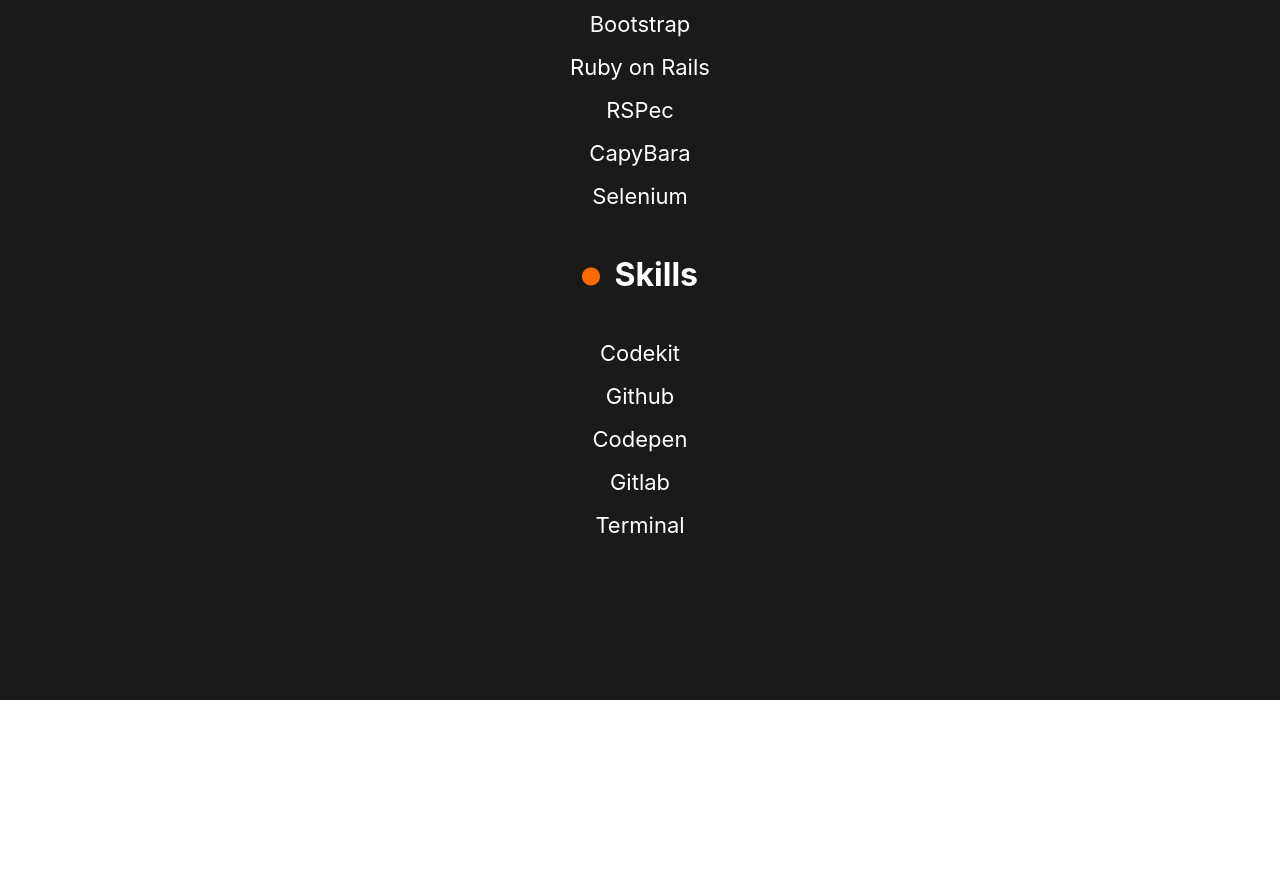
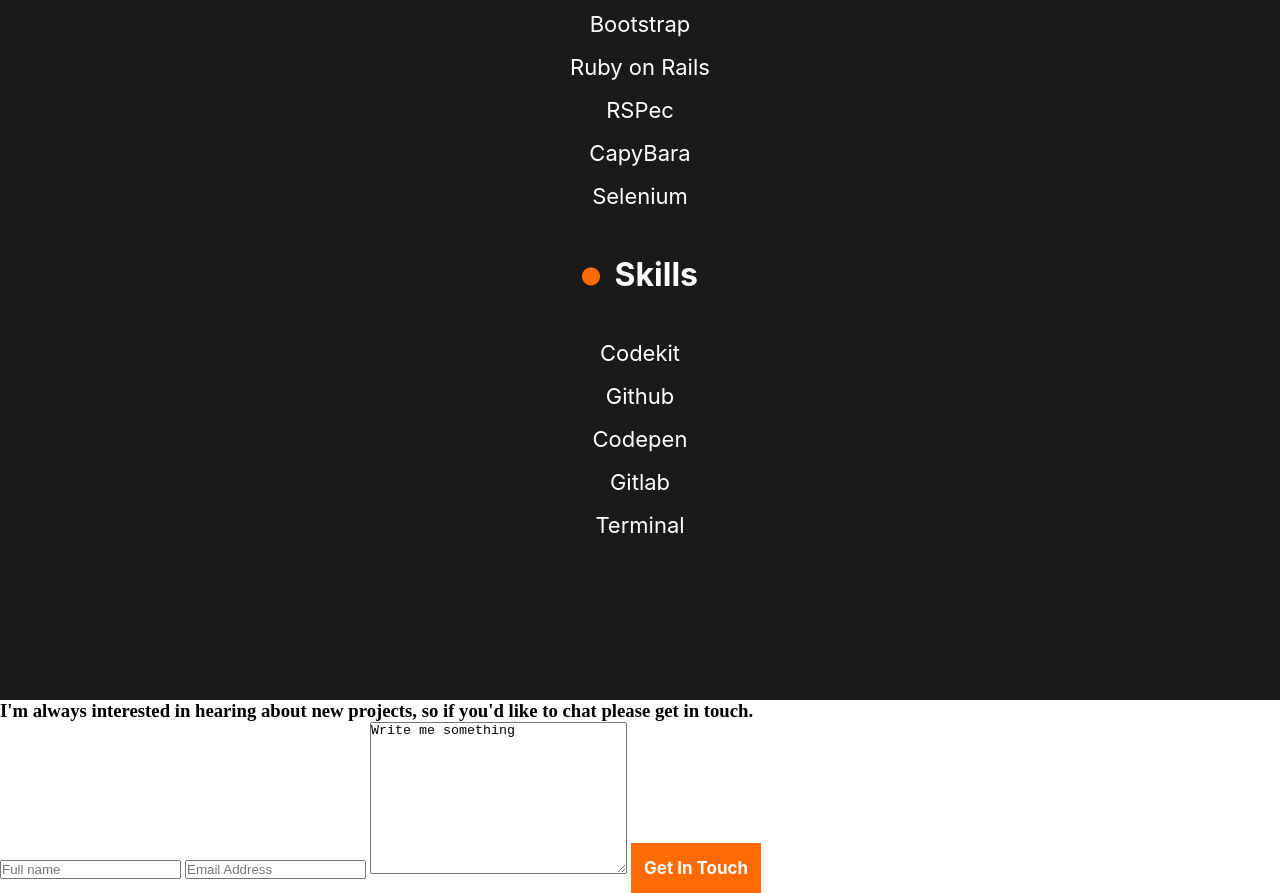
Before and after one commit to maryam0007/Portfolio-setup-and-mobile-first, a website: page index.html in a window 1280 px wide. Shown: the part 4568-5461 px from the top of the page. Before the commit the page ends 5268 px from the top, so only its background shows below. Drawn offline with Linux system fonts and the light colour scheme.

Commit message:
Added contacts section html

```diff
--- a/index.html
+++ b/index.html
@@ -211,5 +211,34 @@
           </li>
         </ul>
       </section>
+      <section class="contact-form">
+        <h3 class="contact-text">I'm always interested in hearing about new projects, so if you'd like to chat please get in touch.</h3>
+        <form class="form" action="https://formspree.io/f/{form_id}" method="post">
+          <input class="input-text" type="text" placeholder="Full name" maxlength="30" required>
+          <input class="input-text" type="text" placeholder="Email Address" required>
+          <textarea class="input-message" name="message" d=""i cols="30" rows="10" maxlength="300">Write me something</textarea>
+          <button type="submit" class="button-primary">Get In Touch</button>
+        </form>
+      </section>
+      <!-- <footer class="footer">
+        <hr />
+        <ul class="footer-accounts">
+          <li>
+            <a href="#"><div class="github-foot"></div></a>
+          </li>
+          <li>
+            <a href="#"><div class="linkedin-foot"></div></a>
+          </li>
+          <li>
+            <a href="#"><div class="angellist-foot"></div></a>
+          </li>
+          <li>
+            <a href="#"><div class="twitter-foot"></div></a>
+          </li>
+          <li>
+            <a href="#"><div class="medium-foot"></div></a>
+          </li>
+        </ul>
+      </footer> -->
 </body>
 </html>
```
